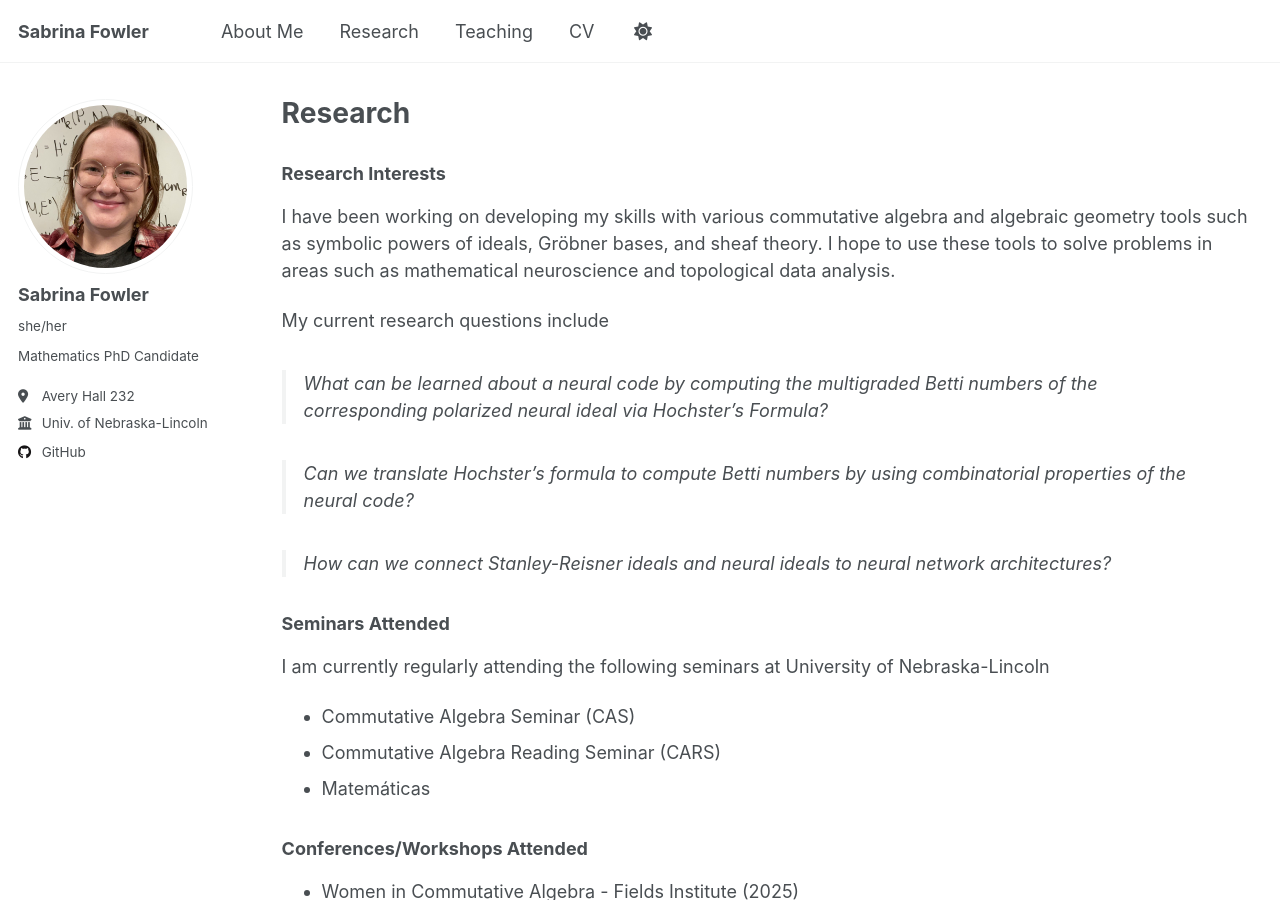
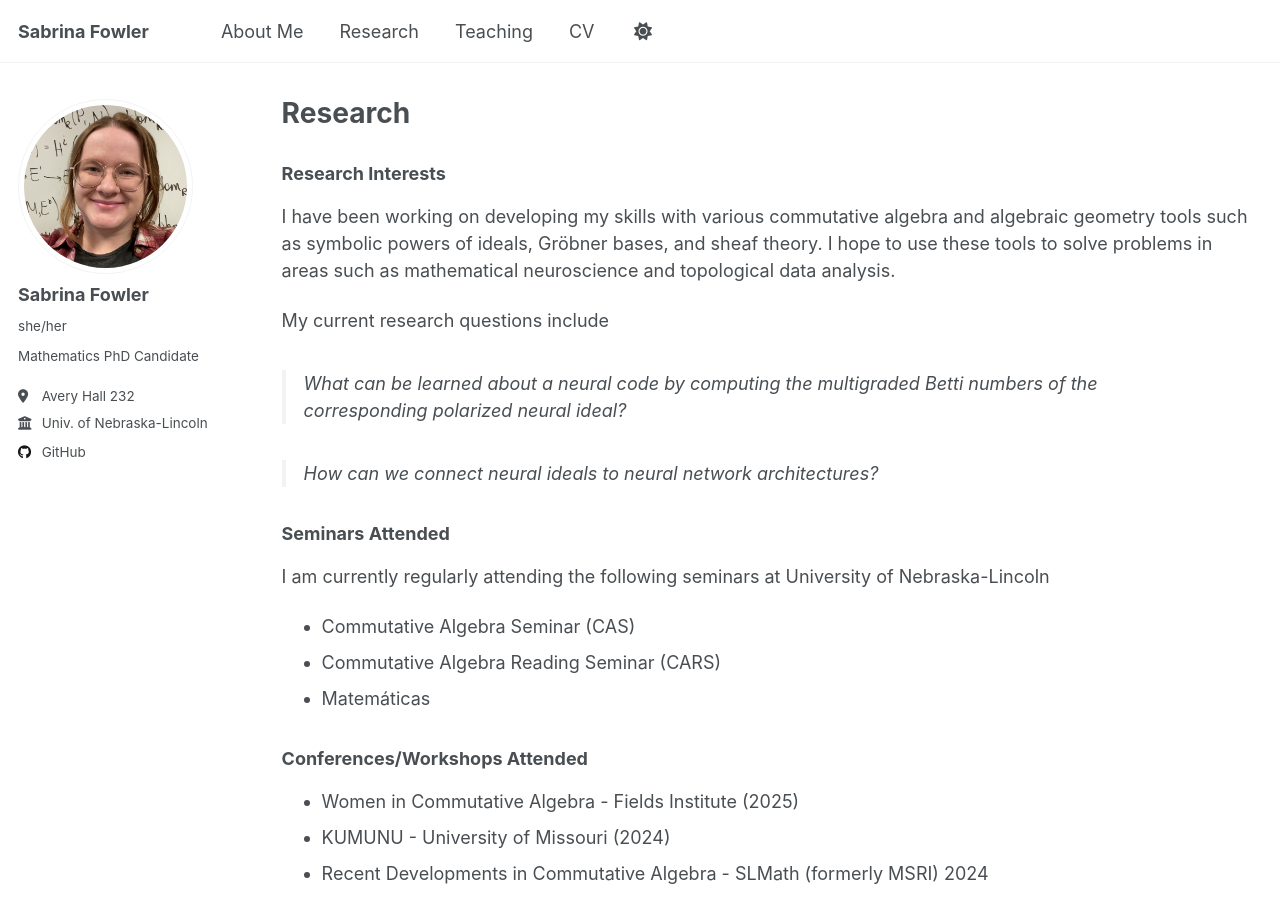
Before and after one commit to sabrinafowler/sabrinafowler.github.io, a Jekyll site: the page built from _pages/research.md, in a window 1280 px wide and 900 px high. Built offline with Jekyll 4.4.1, drawn with Linux system fonts in a browser that asks for light colours.

Commit message:
updated research questions

```diff
--- a/_pages/research.md
+++ b/_pages/research.md
@@ -9,11 +9,9 @@ author_profile: true
 I have been working on developing my skills with various commutative algebra and algebraic geometry tools such as symbolic powers of ideals, Gröbner bases, and sheaf theory. I hope to use these tools to solve problems in areas such as mathematical neuroscience and topological data analysis.
 
 My current research questions include
-> What can be learned about a neural code by computing the multigraded Betti numbers of the corresponding polarized neural ideal via Hochster's Formula?
+> What can be learned about a neural code by computing the multigraded Betti numbers of the corresponding polarized neural ideal?
 
-> Can we translate Hochster's formula to compute Betti numbers by using combinatorial properties of the neural code?
-
-> How can we connect Stanley-Reisner ideals and neural ideals to neural network architectures?
+> How can we connect neural ideals to neural network architectures?
 
 ### Seminars Attended
 I am currently regularly attending the following seminars at University of Nebraska-Lincoln
```
